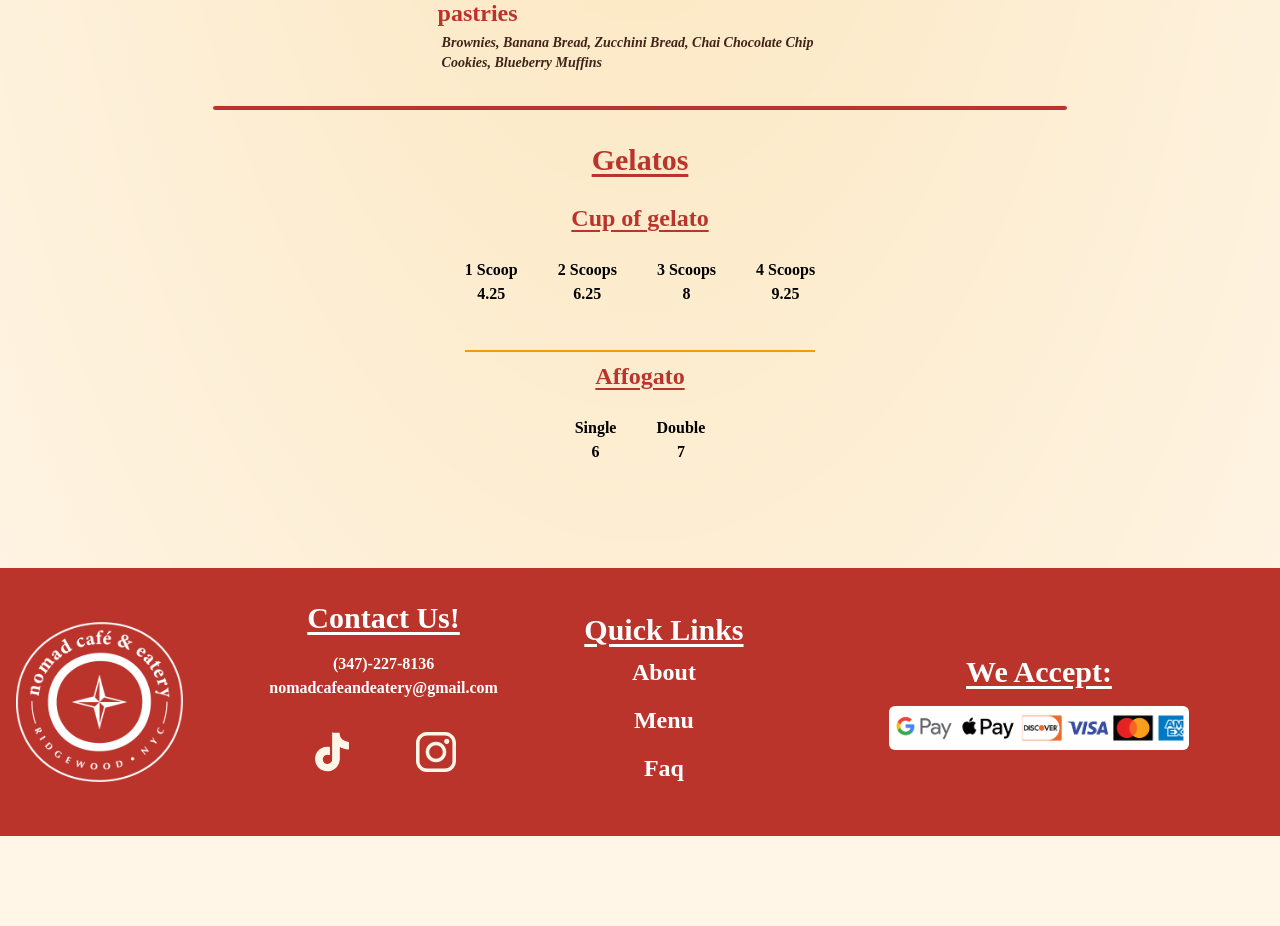
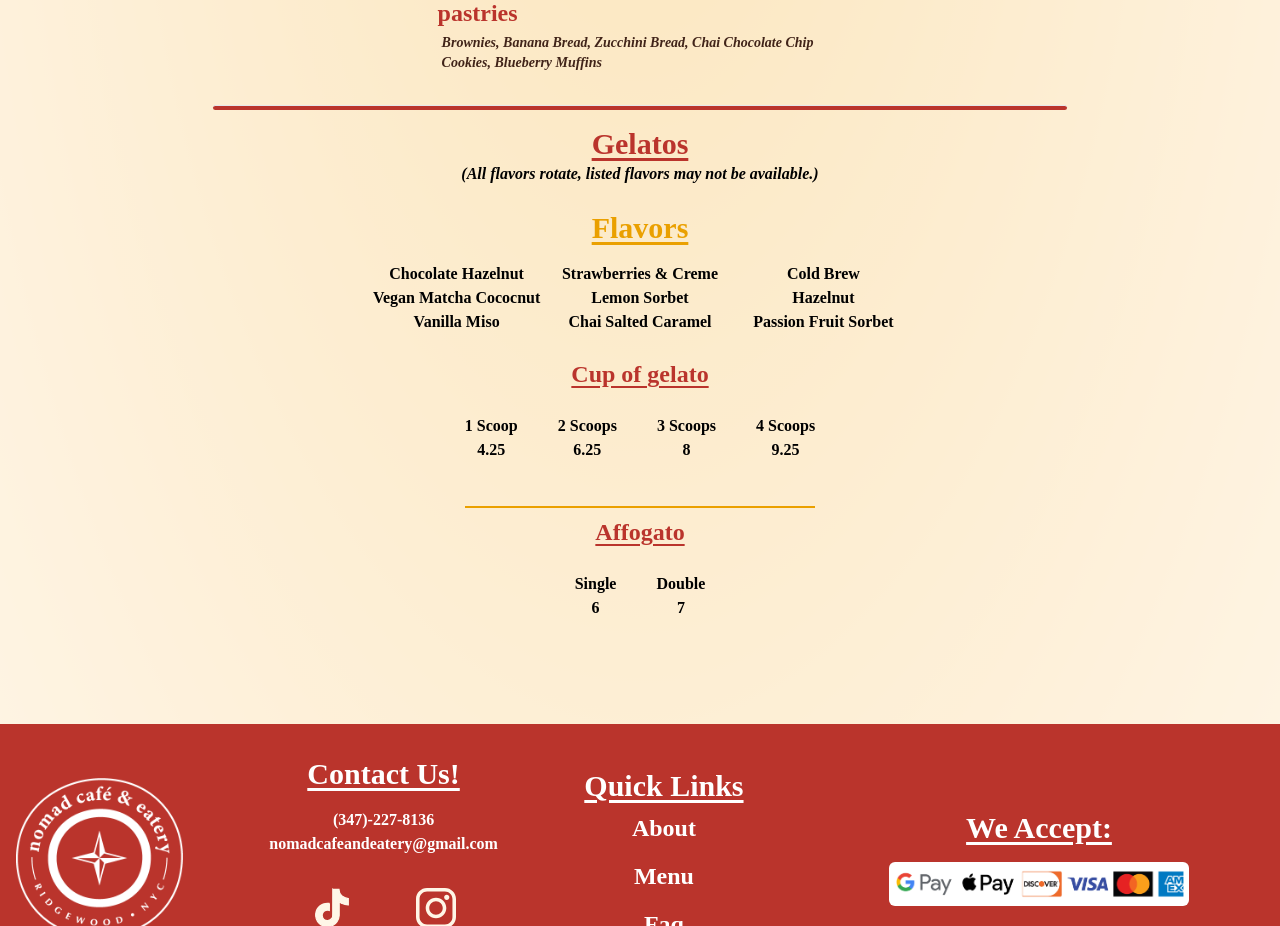
Before and after one commit to RosarioManny/Nomad-Cafe, a React (Vite) app: page /menu/sweets in a window 1280 px wide. Shown: the part 1700-2626 px from the top of the page. Before the commit the page ends 2536 px from the top, so only its background shows below. Built offline with nearby package versions, Linux system fonts and the light colour scheme.

Commit message:
Flavors Gelato

```diff
--- a/src/components/MenuSweets.jsx
+++ b/src/components/MenuSweets.jsx
@@ -1,16 +1,15 @@
 import Header from "./partials/_header";
 import { theme } from "../styles/themes";
-import { useResponsive } from "../utils/responsoveProvider";
 import ScrollToAnchor from "../utils/scrollToAnchor";
 import  MenuNav  from "./partials/_menuNav";
 import { pastrySweets, gelatoSweets } from "../utils/getSweetsItems";
-import { li } from "framer-motion/client";
+import sweetsItems from "../database/sweetsItems";
 
 const MenuSweets = () => {
-  const isMobile = useResponsive();
   const pastries = pastrySweets()
   const gelato = gelatoSweets()
-  console.log("GEL>>", gelato.items)
+  const gelatos = sweetsItems[1]['gelatoFlavors']
+  console.log("GEL>>", gelatos)
   console.log("PAS>>",pastries)
   return (
     <>
@@ -30,7 +29,7 @@ const MenuSweets = () => {
 
         {/* Pastries Section */}
         <section className="items-center flex flex-col justify-center">
-          <div className=" mb-6">
+          <div className="mb-6">
             <h2 className={`
                 ${theme.color.text.primary}
                 ${theme.text.underline}
@@ -77,15 +76,30 @@ const MenuSweets = () => {
         <hr className={`${theme.layout.hr}  ${theme.color.background.primary}`}/>
 
         {/* Gelato Section */}
-        <section id="Gelatos"className="mb-8 flex flex-col">
+        <section id="Gelatos" className="mb-8 flex flex-col items-center">
+          <div className="mb-6">
             <h2 className={`
               ${theme.color.text.primary}
               ${theme.text.underline}
               ${theme.text.subheading}
-            flex justify-center m-4
+              flex justify-center
             `}>
               {gelato.category}
             </h2>
+            <p className={`${theme.text.advisoryText} flex justify-center`}> (All flavors rotate, listed flavors may not be available.)</p>
+          </div>
+          <div className="flex flex-col a items-center">
+            <h2
+            className={`
+              ${theme.color.text.secondary}
+              ${theme.text.underline}
+              ${theme.text.subheading}`}>Flavors</h2>
+            <ul className="grid grid-cols-3 my-4">
+            {gelatos.map((flavor, i) => (
+              <li className="mx-2 text-center" key={`${flavor}-${i}`}> {flavor}</li>
+            ))}
+            </ul>
+          </div>
           {/* Scoop Sizes */}
           <div className="w-max grid divide-y-2 divide-gamboge gap-3">
             {gelato.items.map((item, i ) => (
--- a/src/components/index.jsx
+++ b/src/components/index.jsx
@@ -6,27 +6,18 @@ import { imageGallery }  from '../database/imageGallery'
 import Carousol from './Carousel'
 import InfiniteGallery from './partials/InfiniteCarousel'
 import ScrollToAnchor from '../utils/scrollToAnchor'
+import sweetsItems from '../database/sweetsItems'
 
 const Home = () => {
 const [yearsInBuisness, setYearsInBuisness] = useState(0)
 const yearOfOpen = 2018
 const currentYear = new Date().getFullYear()
 const isMobile = useResponsive()
-const gelatoFlavors =
-[
-  "Chocolate Hazelnut",
-  "Strawberries & Creme",
-  "Cold Brew",
-  "Vegan Matcha Cococnut",
-  "Lemon Sorbet",
-  "Hazelnut",
-  "Vanilla Miso",
-  "Chai Salted Caramel",
-  "Passion Fruit Sorbet",
-]
+const gelatos = sweetsItems[1]['gelatoFlavors']
+console.log(gelatos)
 
 function gelatoSelection() {
-  const selectedGelato = shuffled.slice(0, 4);
+  const selectedGelato = gelatos.slice(0, 4);
   return (
       <ul className={`md:grid-cols-2 md:grid flex text-espresso items-center ${theme.text.body}`}>
         {selectedGelato.map((flavor, i ) => (
@@ -105,7 +96,7 @@ useEffect(() => {
               ${theme.color.background.accent}
               hover:bg-firebrick hover:text-oatmilk cursor-pointer transition-color duration-300 p-2 my-6 rounded shadow-md
               `}>
-                View Price
+                View Price & Past Flavors
             </a>
           </div>
         </div>
--- a/src/database/sweetsItems.js
+++ b/src/database/sweetsItems.js
@@ -48,6 +48,18 @@ const sweetsItems = [
   },
   {
     "category": "Gelatos",
+    "gelatoFlavors":
+    [
+      "Chocolate Hazelnut",
+      "Strawberries & Creme",
+      "Cold Brew",
+      "Vegan Matcha Cococnut",
+      "Lemon Sorbet",
+      "Hazelnut",
+      "Vanilla Miso",
+      "Chai Salted Caramel",
+      "Passion Fruit Sorbet",
+    ],
     "items": [
       {
         "name": "Cup of gelato",
```
Lines whose indentation alone changed are shown as unchanged.
